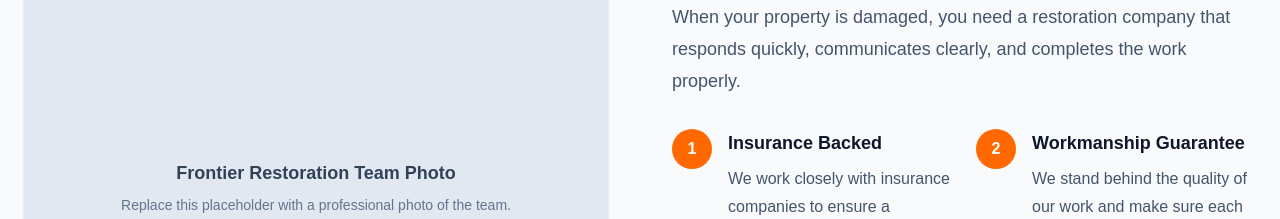
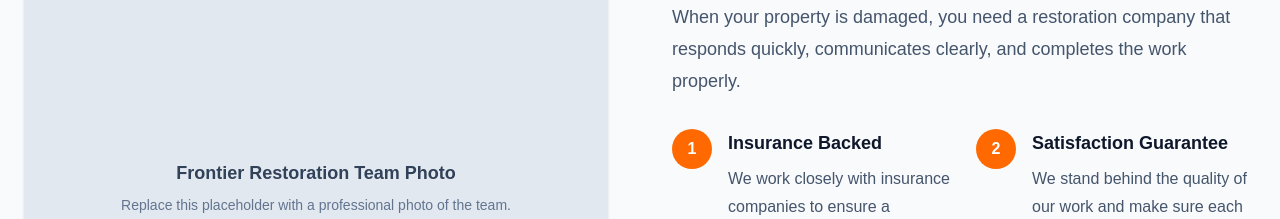
Before and after one commit to Davidhub907/FR_Website, a Next.js app: page / in a window 1280 px wide. Shown: the part 1940-2159 px from the top of the page. Built offline with nearby package versions, Linux system fonts and the light colour scheme.

Commit message:
Fixed an issue with the testemonial keys

```diff
--- a/components/layout/WhyChooseUs.js
+++ b/components/layout/WhyChooseUs.js
@@ -5,7 +5,7 @@ const reasons = [
       "We work closely with insurance companies to ensure a seamless claims process and provide insurance-backed services.",
   },
   {
-    title: "Workmanship Guarantee",
+    title: "Satisfaction Guarantee",
     description:
       "We stand behind the quality of our work and make sure each restoration is completed correctly.",
   },
@@ -23,18 +23,21 @@ const reasons = [
 
 const testimonials = [
   {
+    id: 1,
     quote:
       "Add a real customer testimonial here describing their experience with Frontier Restoration.",
     name: "Customer Name",
     location: "Fairbanks, Alaska",
   },
   {
+    id: 2,
     quote:
       "Add another testimonial focusing on communication, professionalism, or the quality of the completed work.",
     name: "Customer Name",
     location: "Interior Alaska",
   },
   {
+    id: 3,
     quote:
       "Add a testimonial explaining how the team helped during a stressful water, fire, mold, or sewer damage situation.",
     name: "Customer Name",
@@ -123,7 +126,7 @@ export default function WhyChooseUs() {
           <div className="mt-10 grid gap-6 md:grid-cols-3">
             {testimonials.map((testimonial) => (
               <article
-                key={`${testimonial.name}-${testimonial.location}`}
+                key={testimonial.id}
                 className="flex h-full flex-col rounded-2xl bg-white p-7 shadow-sm ring-1 ring-slate-200"
               >
                 {/* Temporary star rating */}
```
